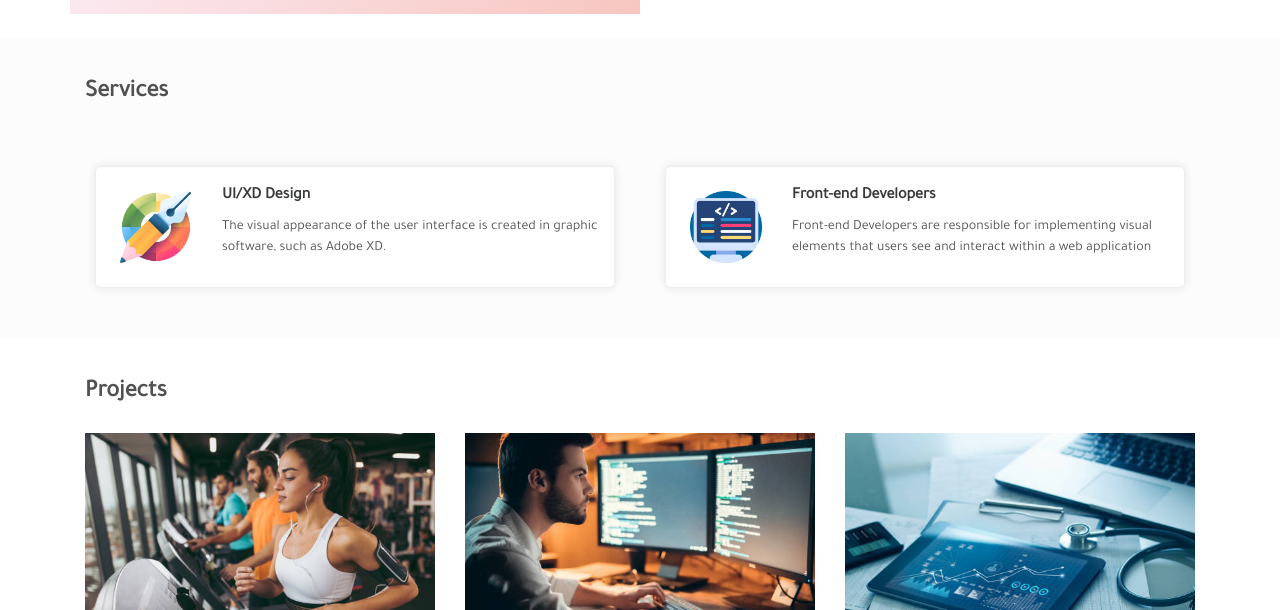
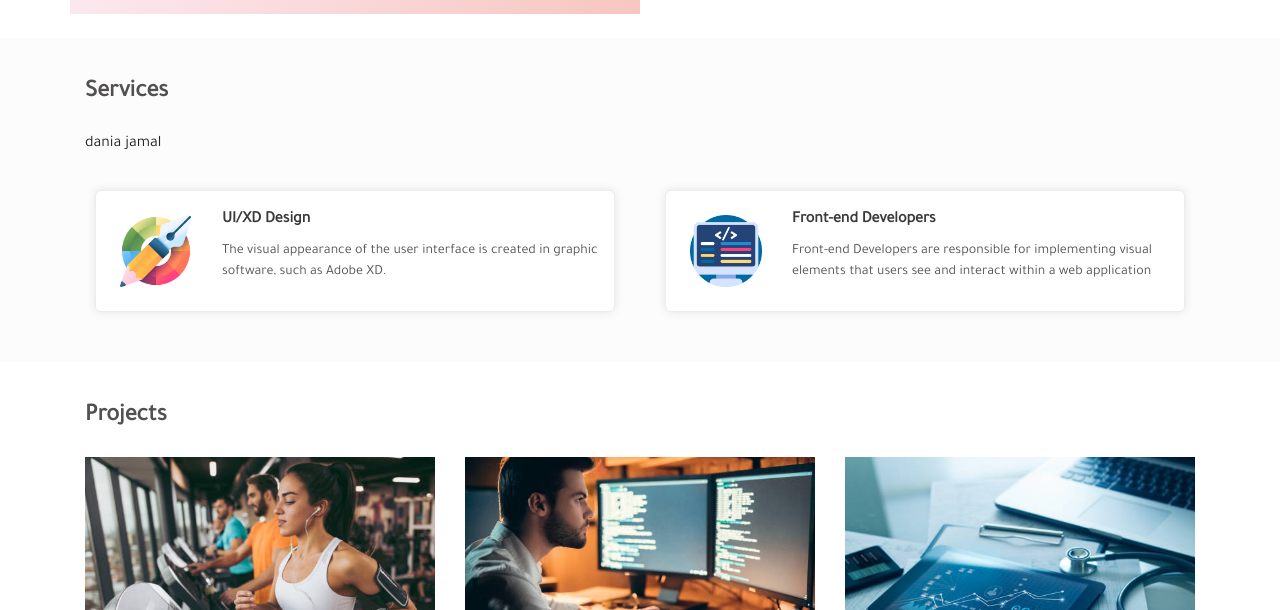
Before and after one commit to daniahejazi/portofolio, a plain HTML site: page index.html in a window 1280 px wide. Shown: the part 1840-2450 px from the top of the page. Drawn offline with nearby package versions, Linux system fonts and the light colour scheme.

Commit message:
Update index.html

```diff
--- a/index.html
+++ b/index.html
@@ -189,6 +189,9 @@
         <div class="services-sec py-3" id="services-sec" data-aos="fade-up"data-aos-easing="linear"data-aos-duration="1500">
             <div class="container">
                 <h4>Services</h4>
+                <div class="dania-1"><p>
+                   dania jamal
+               </p></div>
                 <div class="services-card py-4">
                     <div class="row">
                         <div class="col-xs-12 col-sm-12 col-md-12 col-lg-6">
```
